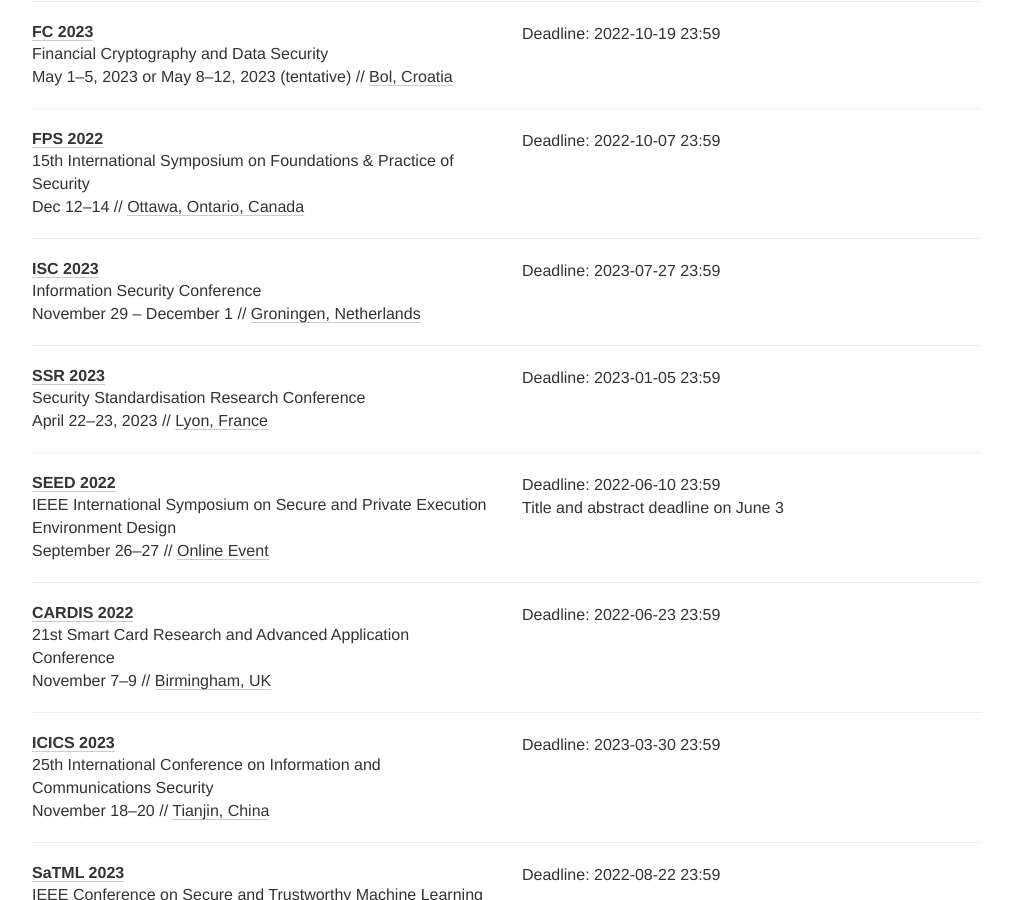
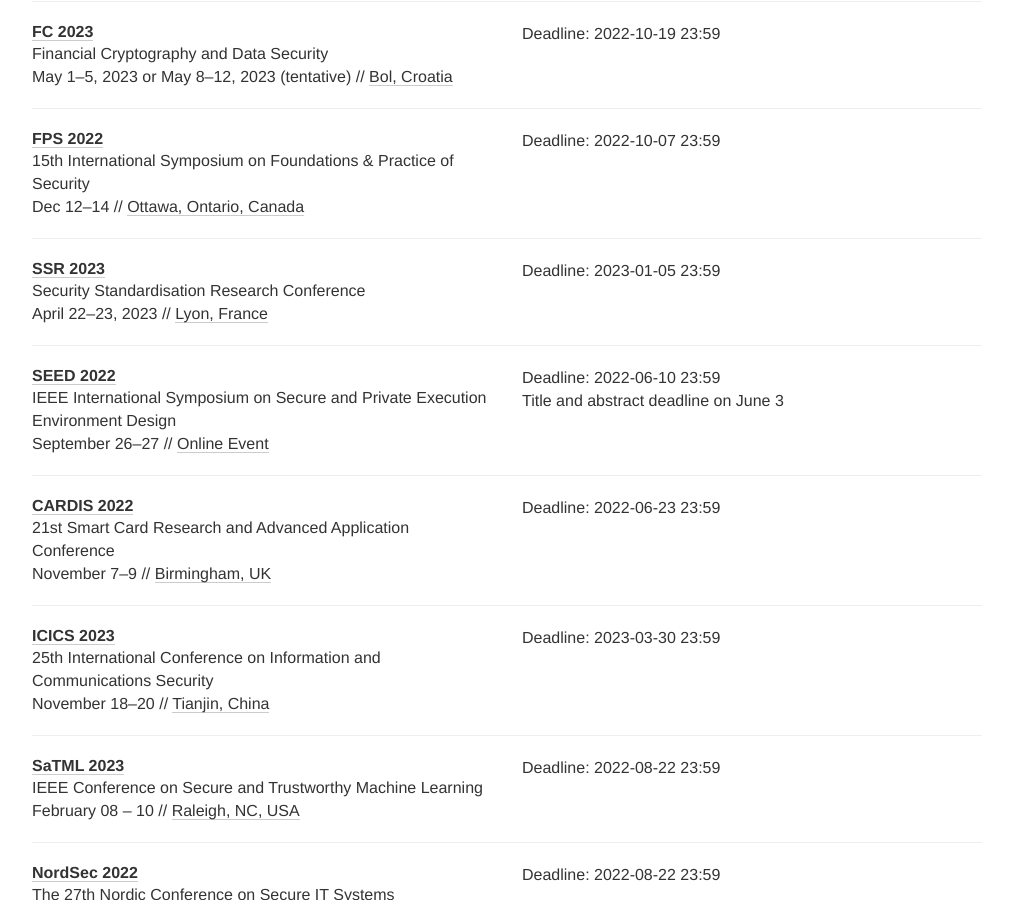
Before and after one commit to sec-deadlines/sec-deadlines.github.io, a Jekyll site: the page built from index.html, in a window 1280 px wide and 900 px high, scrolled down 2698 px. Shown: the whole window, without its empty margins (133-1146 px from the left). Built offline with Jekyll 4.4.1, drawn with Linux system fonts in a browser that asks for light colours; nearby versions of some CDN libraries; comment, search, counter and statistics services are not loaded.

Commit message:
Remove ISC while I fix build

```diff
--- a/_data/conferences.yml
+++ b/_data/conferences.yml
@@ -130,15 +130,6 @@
   deadline: ["2022-10-07 23:59"]
   place: Ottawa, Ontario, Canada
   tags: [SEC, PRIV, CRYPTO, CONF]
-
-- name: ISC
-  description: Information Security Conference
-  year: 2023
-  link: https://isc23.cs.rug.nl
-  deadline: ["2023-07-27 23:59"]
-  date: November 29 - December 1
-  place: Groningen, Netherlands
-  tags: [SEC, PRIV, CONF]
 
 - name: SSR
   description: Security Standardisation Research Conference
```
